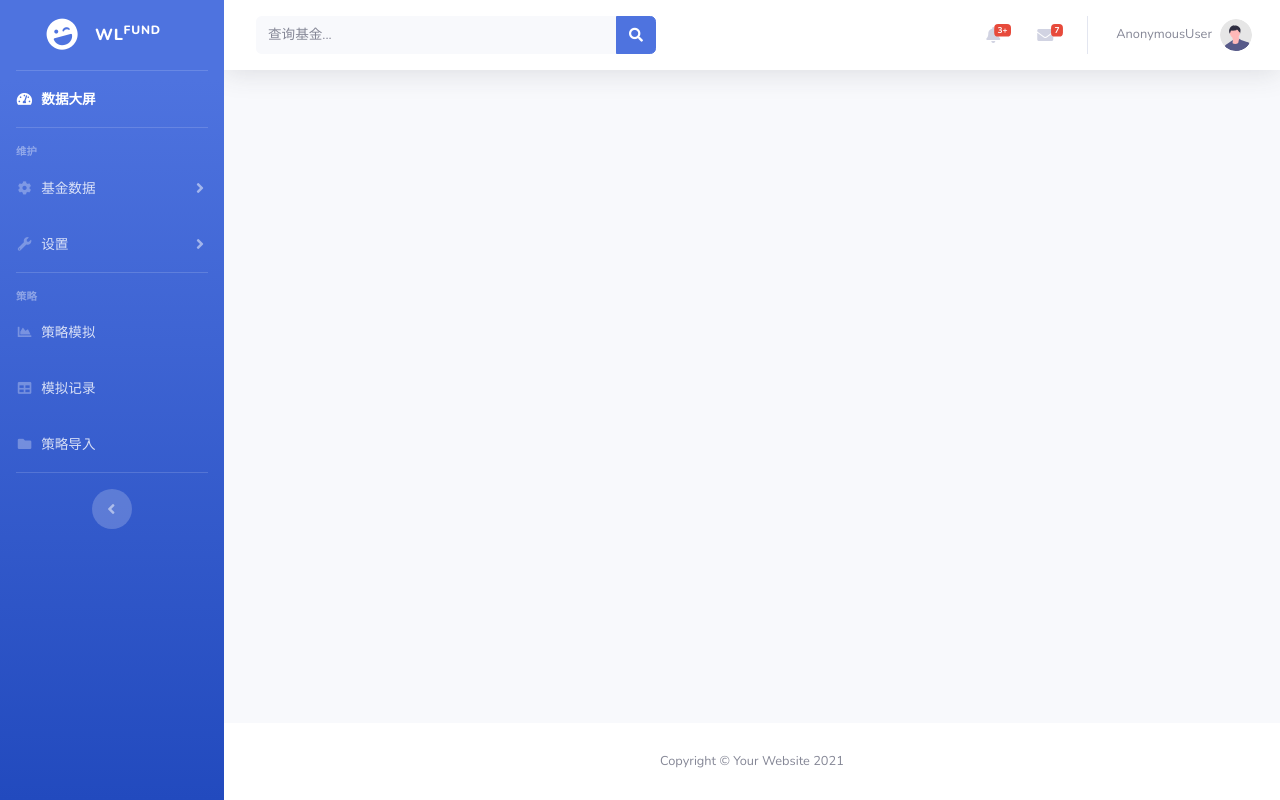
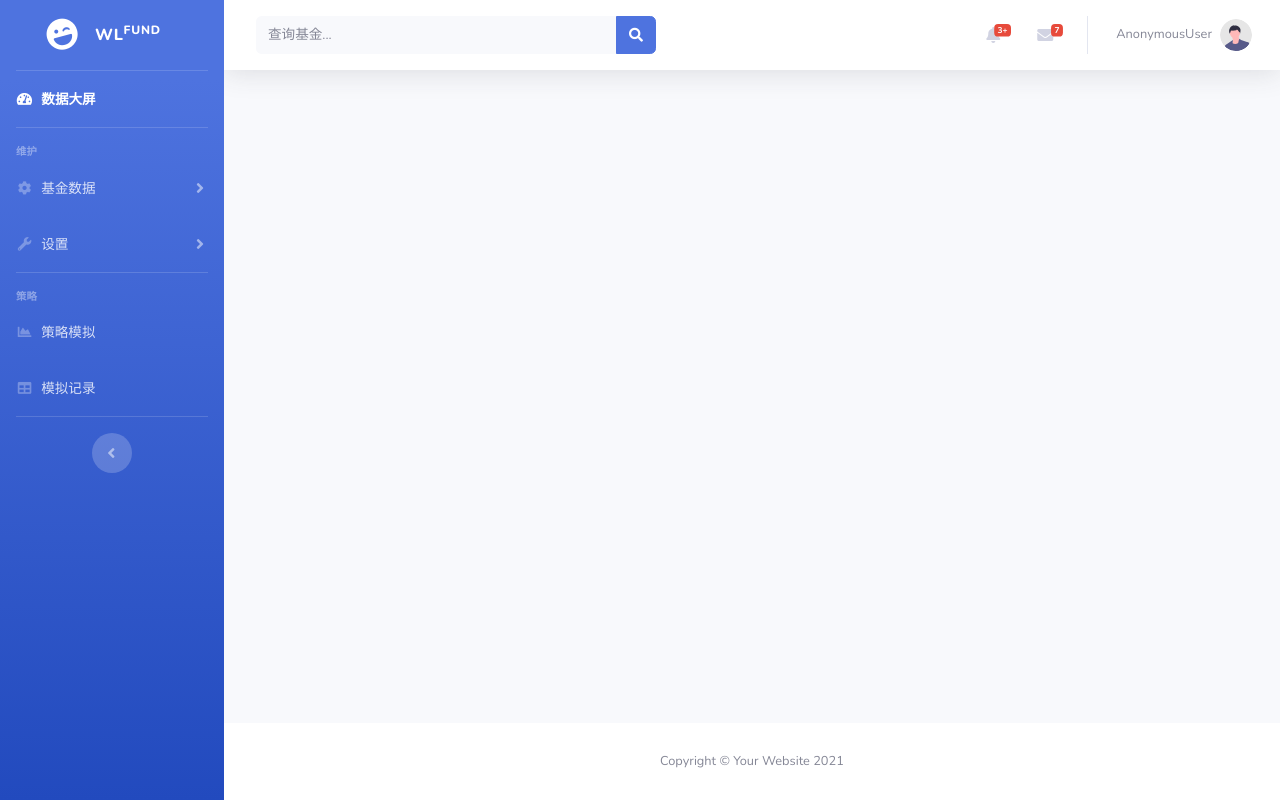
Before and after one commit to wlzyr/fund_web, a Django app: template fund_web/templates/blank.html in a window 1280 px wide. Run offline with Django 4.2, Linux system fonts and the light colour scheme; the template is opened without the code that fills it, so the values that code supplies are empty; some libraries are stand-ins or nearby versions.

Commit message:
[mod] 导航栏

```diff
--- a/fund_web/templates/blank.html
+++ b/fund_web/templates/blank.html
@@ -111,12 +111,6 @@
             <a class="nav-link" href="{% url 'SimulateLog' %}">
                 <i class="fas fa-fw fa-table"></i>
                 <span>模拟记录</span></a>
-        </li>
-        <!-- Nav Item - Tables -->
-        <li class="nav-item">
-            <a class="nav-link" href="{% url 'StrategyImport' %}">
-                <i class="fas fa-fw fa-folder"></i>
-                <span>策略导入</span></a>
         </li>
 
         <!-- Divider -->
```
